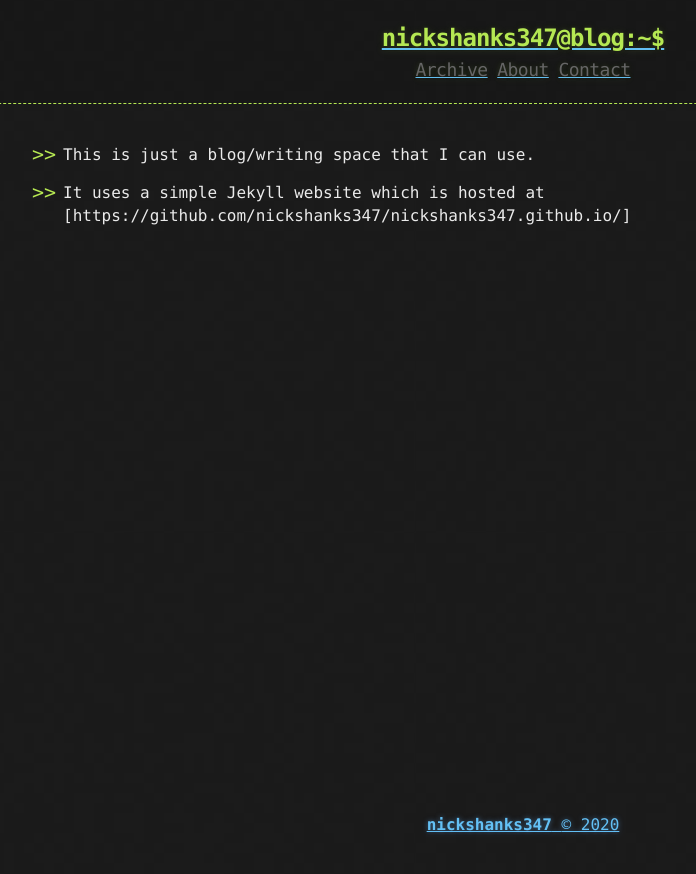
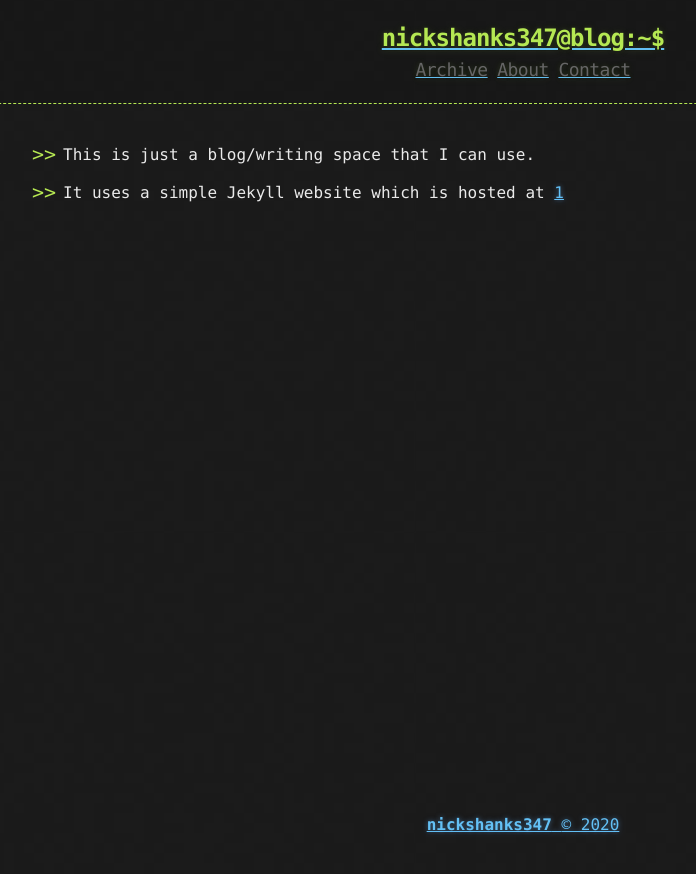
Before and after one commit to nickshanks347/nickshanks347.github.io, a Jekyll site: the page built from about.md, in a window 1280 px wide. Shown: the top 874 px of the page, without its empty margins (117-813 px from the left). Built offline with Jekyll 4.4.1, drawn with Linux system fonts in a browser that asks for light colours.

Commit message:
Update about.md

```diff
--- a/about.md
+++ b/about.md
@@ -6,4 +6,4 @@
 * This is just a blog/writing space that I can use.
 
 
-* It uses a simple Jekyll website which is hosted at [https://github.com/nickshanks347/nickshanks347.github.io/]
+* It uses a simple Jekyll website which is hosted at [1](https://github.com/nickshanks347/nickshanks347.github.io/)
```
